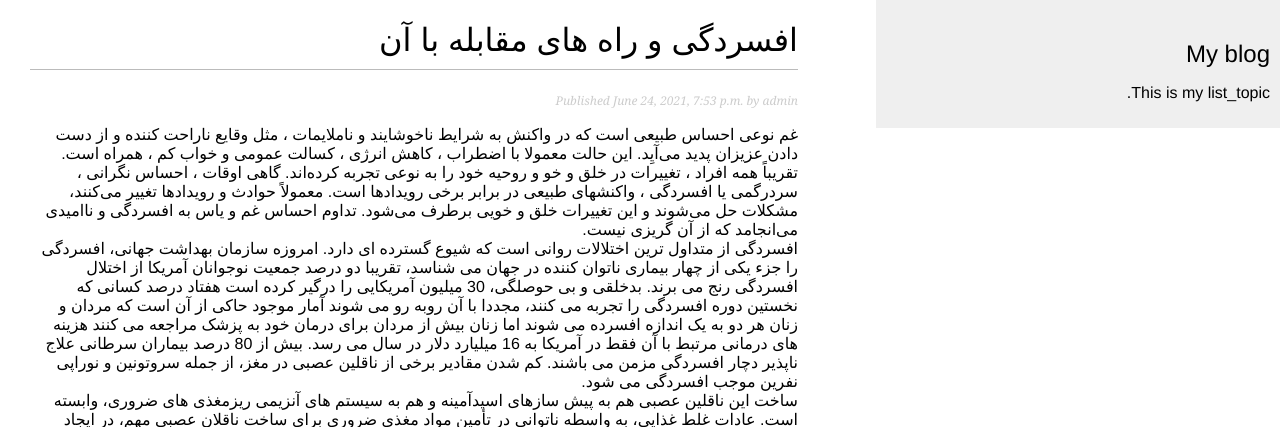
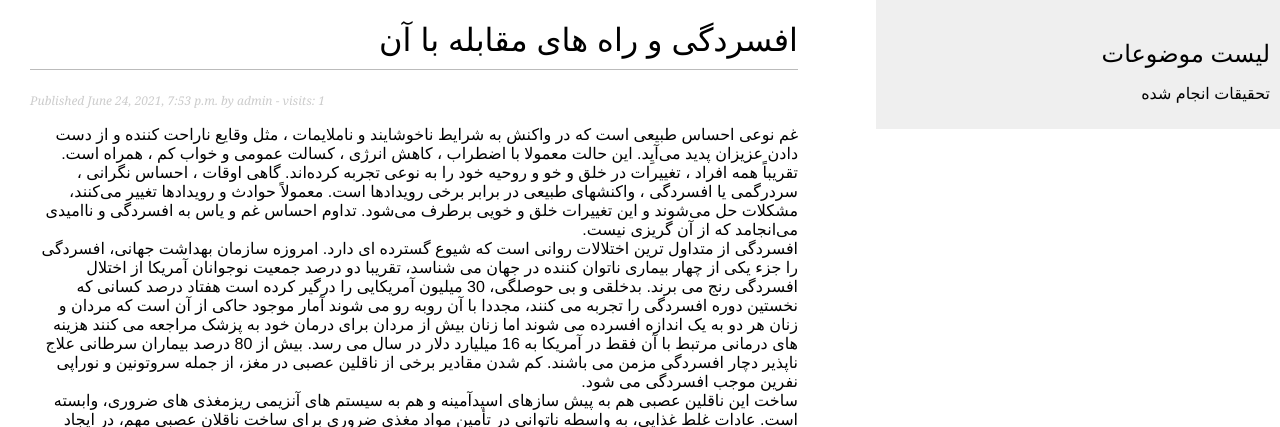
Before and after one commit to malihe77/myproject, a Django app: a page that uses parsin/list_topic/templates/list_topic/base.html in a window 1280 px wide. Shown: the top 427 px of the page. Run offline with Django 3.2, Linux system fonts and the light colour scheme; data comes from the database, SQL or seed files in the repository; both versions use the stored data as it was after the commit.

Commit message:
Add two fields to the model

```diff
--- a/parsin/list_topic/admin.py
+++ b/parsin/list_topic/admin.py
@@ -2,7 +2,7 @@ from django.contrib import admin
 from .models import Post
 @admin.register(Post)
 class PostAdmin(admin.ModelAdmin):
-    list_display = ('research_title', 'slug', 'author', 'publish', 'status')
+    list_display = ('research_title', 'slug', 'author', 'publish', 'visits' , 'status')
     list_filter = ('status', 'created', 'publish', 'author')
     search_fields = ('research_title', 'Research_content')
     prepopulated_fields = {'slug': ('research_title',)}
--- a/parsin/list_topic/models.py
+++ b/parsin/list_topic/models.py
@@ -16,6 +16,8 @@ class Post(models.Model):
     created = models.DateTimeField(auto_now_add=True)
     updated = models.DateTimeField(auto_now=True)
     status = models.CharField(max_length=10, choices=STATUS_CHOICES, default='draft')
+    visits = models.PositiveIntegerField(default=0)
+    email = models.EmailField(max_length=128, help_text='Email Address')
 
     class Meta:
         ordering = ('-publish',)
--- a/parsin/list_topic/static/css/list_topic.css
+++ b/parsin/list_topic/static/css/list_topic.css
@@ -36,6 +36,7 @@ h2 {
 }
 
 p.date {
+    direction: ltr;
     color:#ccc;
     font-family: georgia, serif;
     font-size: 12px;
--- a/parsin/list_topic/templates/list_topic/base.html
+++ b/parsin/list_topic/templates/list_topic/base.html
@@ -10,8 +10,8 @@
 <body>
     <div id="content"> {% block content %} {% endblock %} </div>
     <div id="sidebar">
-        <h2>My blog</h2>
-        <p>This is my list_topic.</p>
+        <h2>لیست موضوعات</h2>
+        <p>تحقیقات انجام شده</p>
     </div>
 </body>
 
--- a/parsin/list_topic/templates/list_topic/post/detail.html
+++ b/parsin/list_topic/templates/list_topic/post/detail.html
@@ -1,4 +1,8 @@
 {% extends "list_topic/base.html" %}
 {% block title %}{{ post.research_title }}{% endblock %}
-{% block content %} <h1>{{ post.research_title }}</h1>
-<p class="date"> Published {{ post.publish }} by {{ post.author }} </p> {{ post.Research_content|linebreaks }} {% endblock %}
+{% block content %}
+<h1>{{ post.research_title }}</h1>
+<p class="date"> Published {{ post.publish }} by {{ post.author }} - visits: {{post.visits}}
+</p>
+{{ post.Research_content|linebreaks }}
+{% endblock %}
--- a/parsin/list_topic/templates/list_topic/post/list.html
+++ b/parsin/list_topic/templates/list_topic/post/list.html
@@ -1,7 +1,8 @@
 {% extends "list_topic/base.html" %}
 {% block title %}My list_topic{% endblock %}
 {% block content %}
-<h1>My list_topic</h1>
+<h1> لیست تحقیقات</h1>
+<hr>
 {% for post in posts %}
 <h2>
     <a href="{{ post.get_absolute_url }}">
@@ -11,8 +12,8 @@
 <p class="date">
     Published {{ post.publish }} by {{ post.author }}
 </p>
-<hr>
 {{ post.Research_content|truncatewords:30|linebreaks }}
+<h5> visits : <b> <i> {{post.visits}} </i> </b> </h5>
 <hr>
 <hr>
 {%endfor %}
--- a/parsin/list_topic/views.py
+++ b/parsin/list_topic/views.py
@@ -25,6 +25,8 @@ def post_detail(request, year, month, day, post):
             publish__year=year,
             publish__month=month,
             publish__day=day)
+    post.visits = post.visits + 1
+    post.save()
     return render(request,
     'list_topic/post/detail.html',
     {'post': post})
```
Also changed, not shown: parsin/db.sqlite3, parsin/list_topic/migrations/0002_auto_20210625_0951.py (added).
